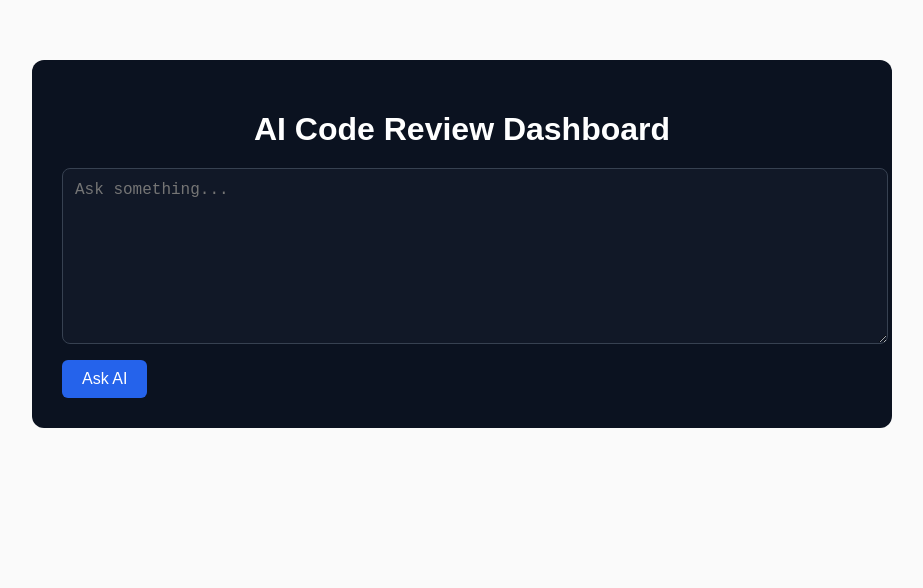
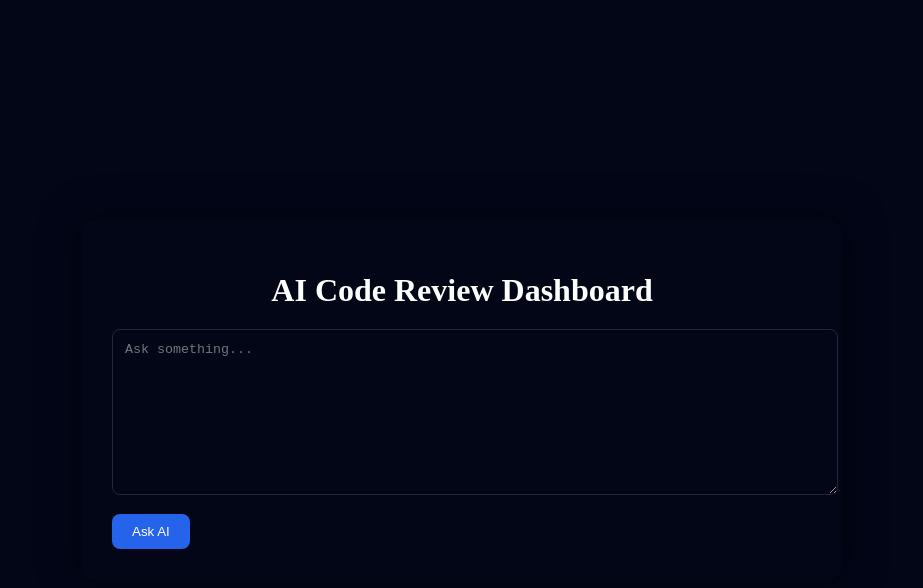
Before and after one commit to sujan7710/ai-agentic-assistant, a React (Vite) app in the folder frontend/ai-frontend/: page / in a window 1280 px wide. Shown: the top 588 px of the page, without its empty margins (178-1101 px from the left). Built offline with nearby package versions, Linux system fonts and the light colour scheme; no server answers.

Commit message:
Fix Render frontend backend integration

```diff
--- a/frontend/ai-frontend/src/App.jsx
+++ b/frontend/ai-frontend/src/App.jsx
@@ -1,4 +1,6 @@
 import { useState } from "react";
+
+const API_BASE = import.meta.env.VITE_API_BASE_URL;
 
 function App() {
   const [message, setMessage] = useState("");
@@ -14,7 +16,7 @@ function App() {
     setReply("");
 
     try {
-      const res = await fetch("/api/chat", {
+      const res = await fetch(`${API_BASE}/chat`, {
         method: "POST",
         headers: {
           "Content-Type": "application/json",
@@ -38,7 +40,8 @@ function App() {
   };
 
   return (
-    <div style={styles.container}>
+    <div style={styles.page}>
+      <div style={styles.card}>
         <h1 style={styles.heading}>AI Code Review Dashboard</h1>
 
         <textarea
@@ -52,27 +55,28 @@ function App() {
           {loading ? "Thinking..." : "Ask AI"}
         </button>
 
-      {reply && (
-        <div style={styles.replyBox}>
-          <strong>AI Reply:</strong>
-          <p>{reply}</p>
+        {reply && <pre style={styles.reply}>{reply}</pre>}
+        {error && <p style={styles.error}>{error}</p>}
       </div>
-      )}
-
-      {error && <p style={styles.error}>{error}</p>}
     </div>
   );
 }
 
 const styles = {
-  container: {
-    maxWidth: "800px",
-    margin: "60px auto",
+  page: {
+    minHeight: "100vh",
+    background: "linear-gradient(135deg, #020617, #020617)",
+    display: "flex",
+    justifyContent: "center",
+    alignItems: "center",
+  },
+  card: {
+    background: "#020617",
+    borderRadius: "14px",
     padding: "30px",
-    fontFamily: "Arial, sans-serif",
-    background: "#0b1220",
+    width: "700px",
     color: "#fff",
-    borderRadius: "12px",
+    boxShadow: "0 0 40px rgba(0,0,0,0.5)",
   },
   heading: {
     textAlign: "center",
@@ -80,34 +84,32 @@ const styles = {
   },
   textarea: {
     width: "100%",
-    height: "150px",
+    minHeight: "140px",
     padding: "12px",
-    fontSize: "16px",
-    background: "#111827",
+    background: "#020617",
     color: "#fff",
-    border: "1px solid #374151",
+    border: "1px solid #1e293b",
     borderRadius: "8px",
   },
   button: {
-    marginTop: "12px",
+    marginTop: "15px",
     padding: "10px 20px",
-    fontSize: "16px",
-    cursor: "pointer",
     background: "#2563eb",
     color: "#fff",
     border: "none",
-    borderRadius: "6px",
+    borderRadius: "8px",
+    cursor: "pointer",
   },
-  replyBox: {
+  reply: {
     marginTop: "20px",
+    background: "#020617",
     padding: "15px",
-    background: "#020617",
     borderRadius: "8px",
-    border: "1px solid #1e293b",
+    whiteSpace: "pre-wrap",
   },
   error: {
     marginTop: "10px",
-    color: "#f87171",
+    color: "#ef4444",
   },
 };
 
```
Also changed, not shown: 1 other file (tests, documents, lock files or other folders). Lines whose indentation alone changed are shown as unchanged.
